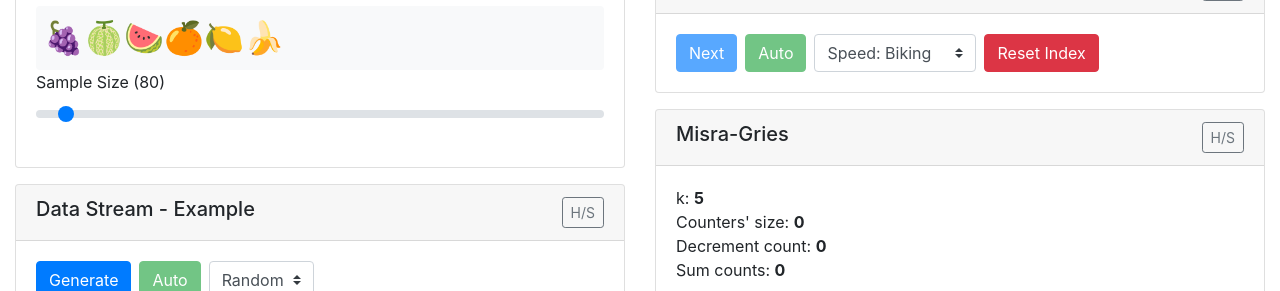
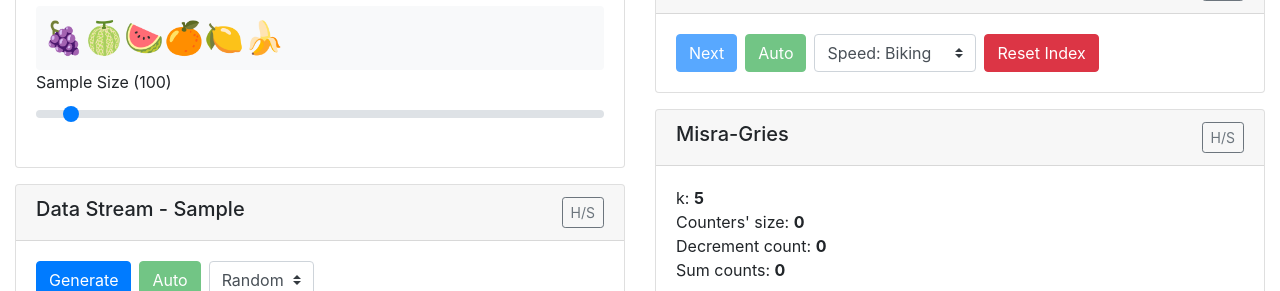
Before and after one commit to e10101/sketches, an Angular app: page / in a window 1280 px wide. Shown: the part 353-644 px from the top of the page. Built offline with nearby package versions, Linux system fonts and the light colour scheme.

Commit message:
Change the default sample size to 100

```diff
--- a/src/app/misra-gries/misra-gries.component.html
+++ b/src/app/misra-gries/misra-gries.component.html
@@ -56,7 +56,7 @@
 
       <div class="card mt-3">
         <h5 class="card-header">
-          Data Stream - Example
+          Data Stream - Sample
           <div class="float-right">
             <button class="btn btn-sm btn-outline-secondary" (click)="hide.stream = !hide.stream">H/S</button>
           </div>
--- a/src/app/misra-gries/misra-gries.component.ts
+++ b/src/app/misra-gries/misra-gries.component.ts
@@ -36,7 +36,7 @@
     + '🍭🍮🍯🍼🥛☕🍵🍶🍾🍷🍸🍹🍺🍻🥂🥃🥤🥢🍽🍴🥄🔪🏺';
   public categorySize = 6;
   public _k = 5;
-  public sampleSize = 80;
+  public sampleSize = 100;
   public sample: Item[] = [];
 
   public fontSize = 32; // px
```
